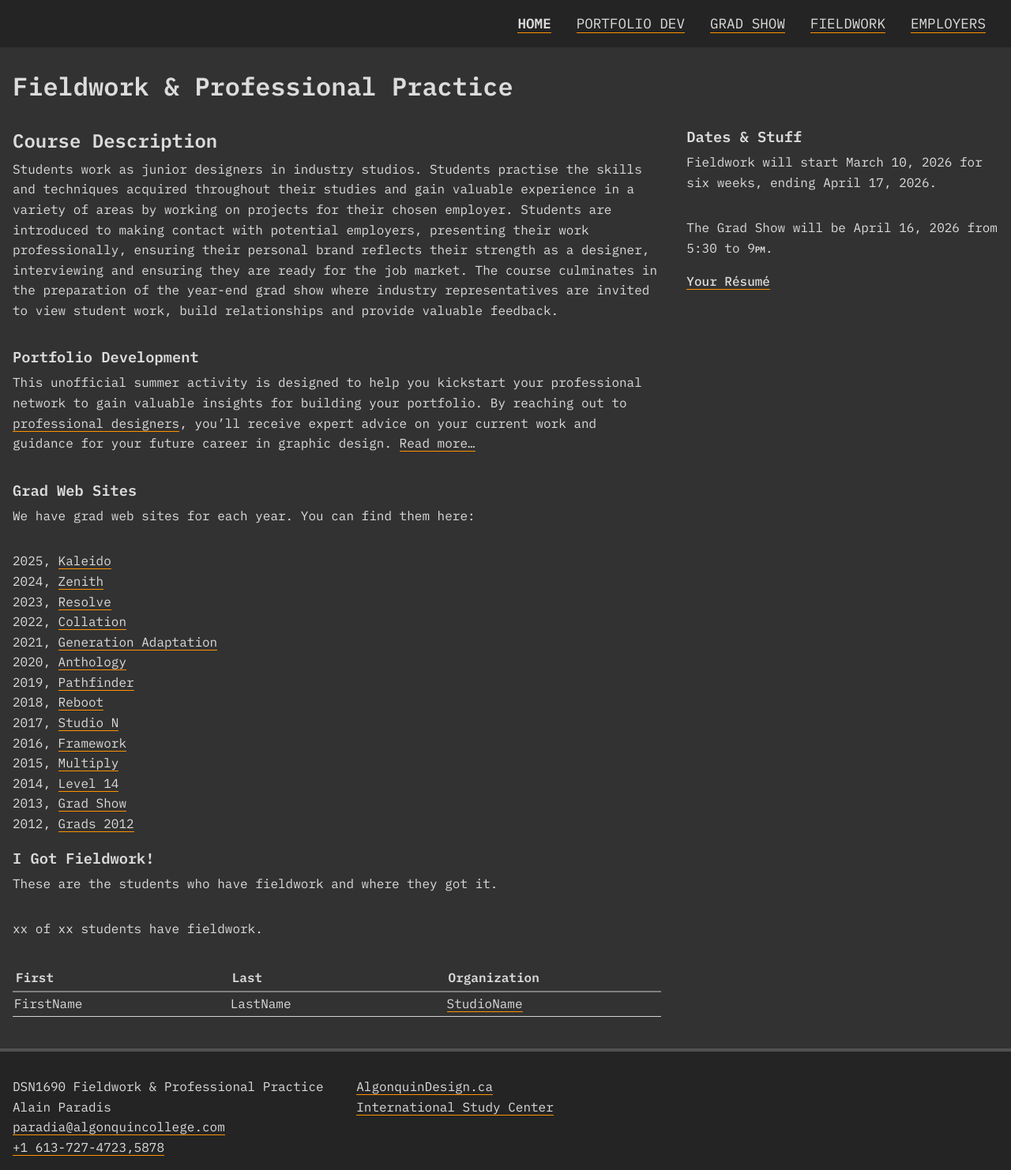
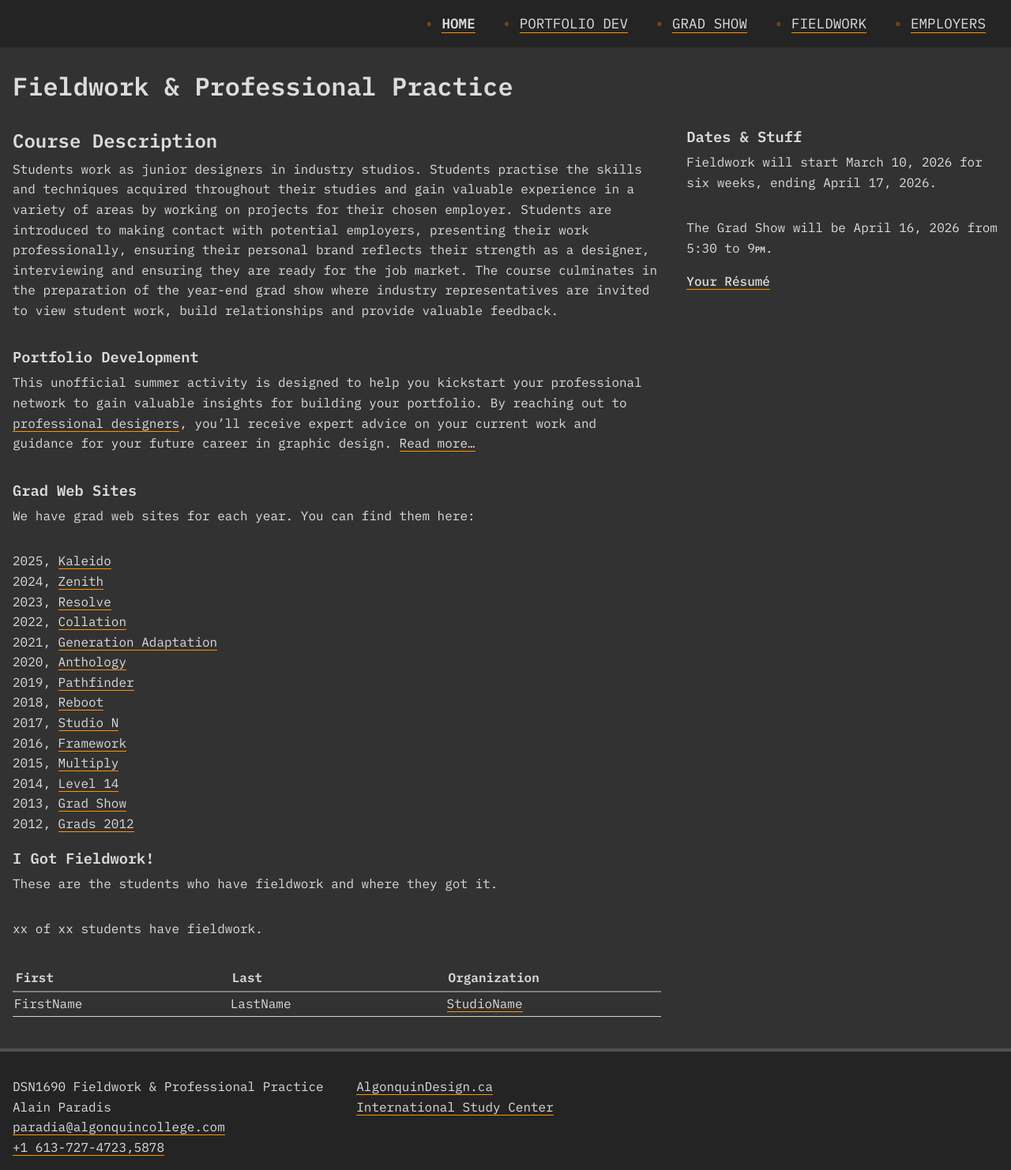
Before and after one commit to AlainParadis/wil, a Jekyll site: the page built from index.md, in a window 1280 px wide. Shown: the whole page at 79% size. Built offline with Jekyll 4.4.1, drawn with Linux system fonts in a browser that asks for light colours.

Commit message:
style ul li glyphs

```diff
--- a/css/styles.css
+++ b/css/styles.css
@@ -96,16 +96,16 @@ a, a:link
 
 a:visited { color: var(--light); }
 a:active { color: var(--orange); }
-a:hover { color: var(--lightest); border-bottom: 1px solid var(--orange50); }
-p { margin-bottom: 2.0rem; }
 
-svg {
-  filter: drop-shadow(0px 0px 6px rgba(0, 0, 0, 1));
+a:hover
+{
+	color: var(--lightest);
+	border-bottom: 1px solid var(--orange50);
 }
 
-svg:hover {
-  filter: none;
-}
+p { margin-bottom: 2.0rem; }
+svg { filter: drop-shadow(0px 0px 6px rgba(0, 0, 0, 1)); }
+svg:hover { filter: none; }
 
 figure svg
 {
@@ -208,7 +208,22 @@ hr
 	font-weight: 600;
 }
 
-ul { margin: 0 0 1rem 3rem; }
+ul
+{
+	margin: 0 0 1rem 1rem;
+	padding-left: none;
+	list-style-type: none;
+}
+
+li::before
+{
+	content: "\25E6";
+	color: var(--orange);
+	/* Change this to your desired color */
+	display: inline-block;
+	width: 1rem;
+	margin-right: 0.5rem;
+}
 
 ul.none
 {
```
